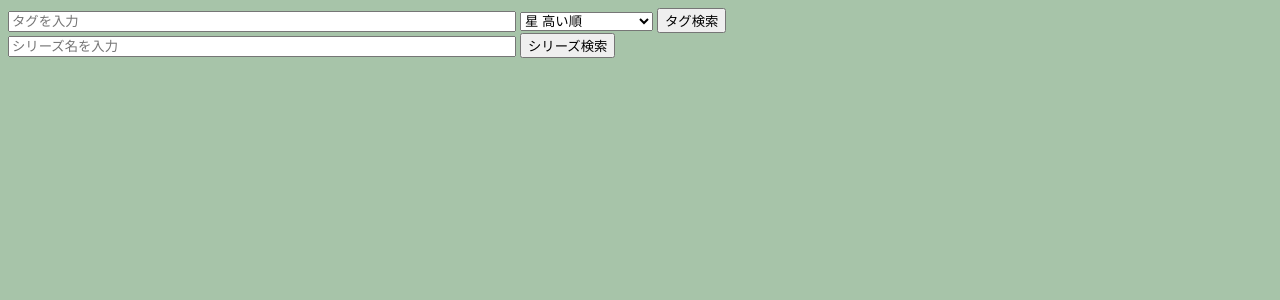
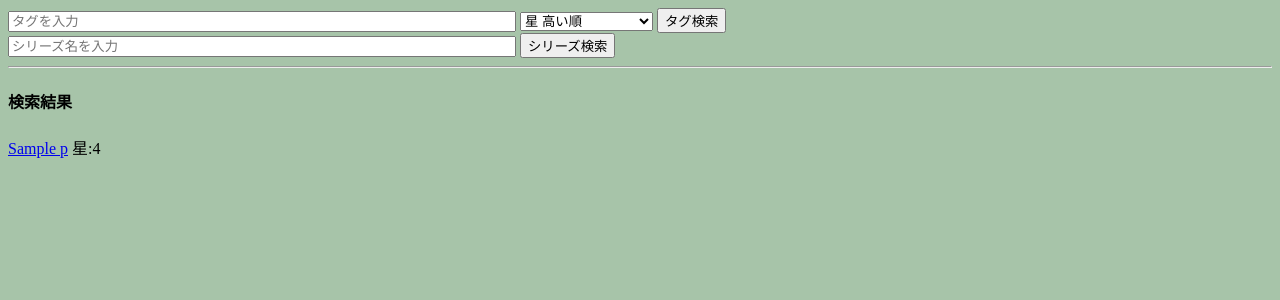
Before and after one commit to LambdaVektorMu/LocalPicViewer, a Flask app: template src/app/templates/catalog.html in a window 1280 px wide. Shown: the top 300 px of the page. Run offline with Flask 2, Linux system fonts and the light colour scheme; the template is opened without the code that fills it: most values are stand-ins (such as "Sample title", 1, 10 or a date in 2020); parts of the project's set-up code (start-up, migrations or seed data) failed here and were passed over.

Commit message:
検索結果を出力する処理を追加

```diff
--- a/src/app/templates/catalog.html
+++ b/src/app/templates/catalog.html
@@ -7,7 +7,7 @@
     </head>
     <body>
         <form action="/search_tag" method="POST">
-            <input type="text" name="tags" placeholder="タグを入力" style="width:500px;" required>
+            <input type="text" name="tags" placeholder="タグを入力" style="width:500px;">
             <select name='sort' required>
                 <option value="des_rating" selected>星 高い順</option>
                 <option value="asc_rating">星 低い順</option>
@@ -22,5 +22,10 @@
         <form action="/search_series" method="POST"></form>
         <input type="text" name="series_title" placeholder="シリーズ名を入力" style="width:500px;" required>
         <input type="submit" value="シリーズ検索">
+        <hr>
+        <h4>検索結果</h4>
+        {% for p_data in results_search %}
+        <p> <a href="{{url_for('view_pic', pic_id=p_data._id)}}">{{p_data.title}}</a> 星:{{p_data.rating}}</p>
+        {% endfor %}
     </body>
 </html>
```
